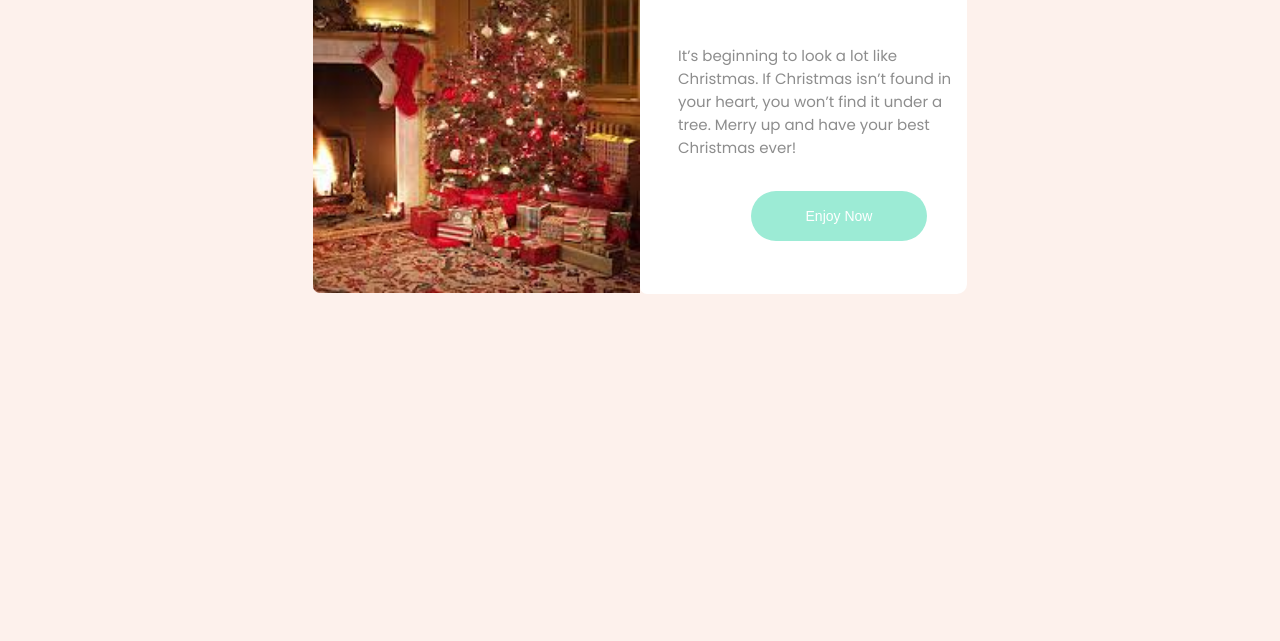
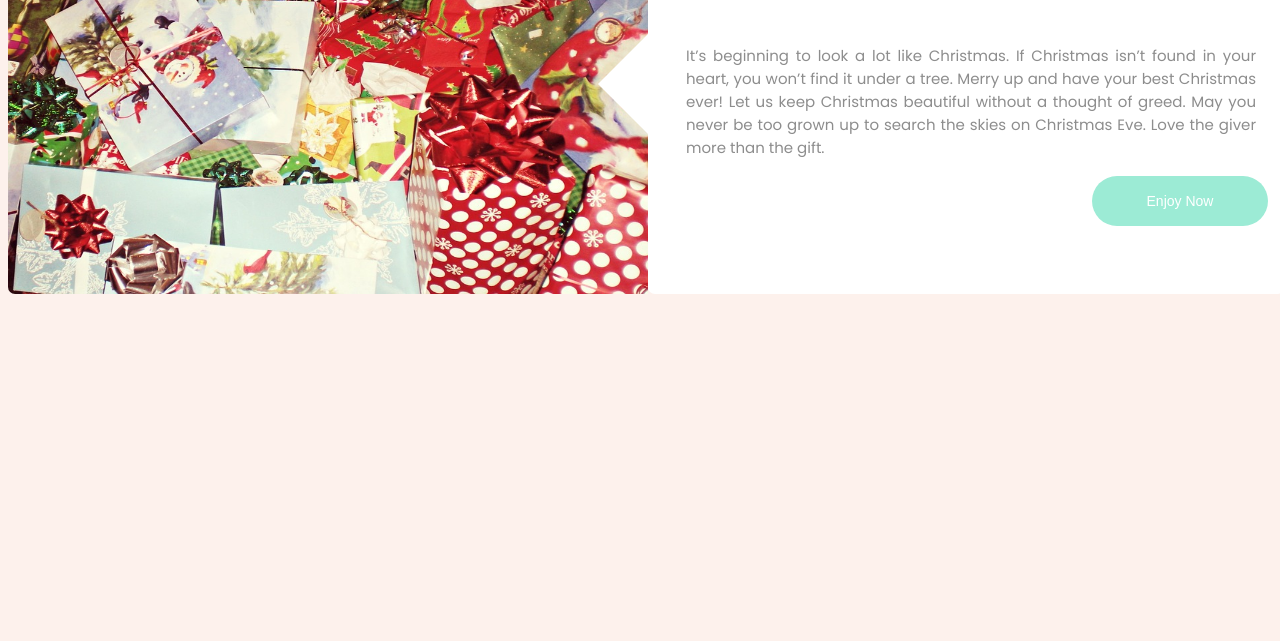
Before and after one commit to kdinesh6767/frontend-training, a plain HTML site: page 22Nov2018/index.html in a window 1280 px wide. Shown: the part 159-800 px from the top of the page. Drawn offline with Linux system fonts and the light colour scheme.

Commit message:
assesment2

```diff
--- a/22Nov2018/index.html
+++ b/22Nov2018/index.html
@@ -9,14 +9,14 @@
 <body>
   <div class="row">
         <div class="col-left zoom">
-        <img src="image/christmas.jpeg">
+        <img src="image/3.jpg" alt="Merry Christmas">
         </div>
 
         <div class="col-right">
                     <div class="col-right-row1">
                         <h1>Christmas</h1>
                         <h2>with Family and Friends</h2>
-                <p>It’s beginning to look a lot like Christmas. If Christmas isn’t found in your heart, you won’t find it under a tree. Merry up and have your best Christmas ever!</p>
+                        <p>It’s beginning to look a lot like Christmas. If Christmas isn’t found in your heart, you won’t find it under a tree. Merry up and have your best Christmas ever! Let us keep Christmas beautiful without a thought of greed. May you never be too grown up to search the skies on Christmas Eve. Love the giver more than the gift.</p>
                     </div>
 
                     <div class="col-right-row2">
--- a/22Nov2018/style/style.css
+++ b/22Nov2018/style/style.css
@@ -6,30 +6,63 @@
 body {
     background-color: #fdf1ec;
     font-family: 'poppins';
+    width:100%;
   }
 
   .row {
     height: 420px;
-    width: 654px;
+    /* width: 654px; */
     margin:0 auto;
+    /* overflow: hidden; */
+  }
+
+  .col-left{
+      width: 50%;
+      overflow: hidden;
+      float: left;
   }
 
   .col-left img {
     float: left;
-    width: 327px;
+    /* width: 327px; */
+    width:100%;
+    height:420px;
     border-radius: 7px 0 0 7px;
+  }
+  .zoom img {
+    transition: transform .2s;
+    }
+
+  .zoom img:hover{
+    transform: scale(1.5);
   }
 
   .col-right {
     float: right;
-    width: 327px;
+    /* width: 327px; */
+    height: 420px;
+    width:50%;
     border-radius: 0 7px 10px 7px;
     background-color: #ffffff;
+    position:relative;
   }
 
   .col-right-row1 {
-    height: 300px;
-    width: 327px;
+    /* height: 300px; */
+    /* width: 327px; */
+    width: 100%;
+  }
+
+  .col-right::before{
+    content: "";
+    top: 50%;
+    right: 100%;
+    transform: translateY(-50%);
+    position: absolute;
+    float: right;
+    border-top: 50px solid transparent;
+    border-bottom: 50px solid transparent;
+    border-right:50px solid #ffffff;
   }
 
   .col-right-row1 h1 {
@@ -47,15 +80,19 @@ body {
   }
 
   .col-right-row1 p {
-    height: 125px;
+    /* height: 125px; */
     margin: 0 0 0 38px;
     color: #8d8d8d;
     font-size: 15px;
+    overflow: hidden;
+    text-align: justify;
+    margin-right: 5%;
   }
 
   .col-right-row2 {
-    height: 103px;
-    width: 327px;
+    /* height: 103px; */
+    /* width: 327px; */
+    width: 100%;
     margin-top: 17px;
   }
 
@@ -63,7 +100,7 @@ body {
     float: right;
     height: 50px;
     width: 176px;
-    margin: 0 40px 0 16px;
+    margin-right: 20px;
     border: transparent;
     border-radius: 60px;
     font-size: 14px;
```
Also changed, not shown: 22Nov2018/image/3.jpg (added), 22Nov2018/image/christmas1.jpg (added). Lines whose indentation alone changed are shown as unchanged.
